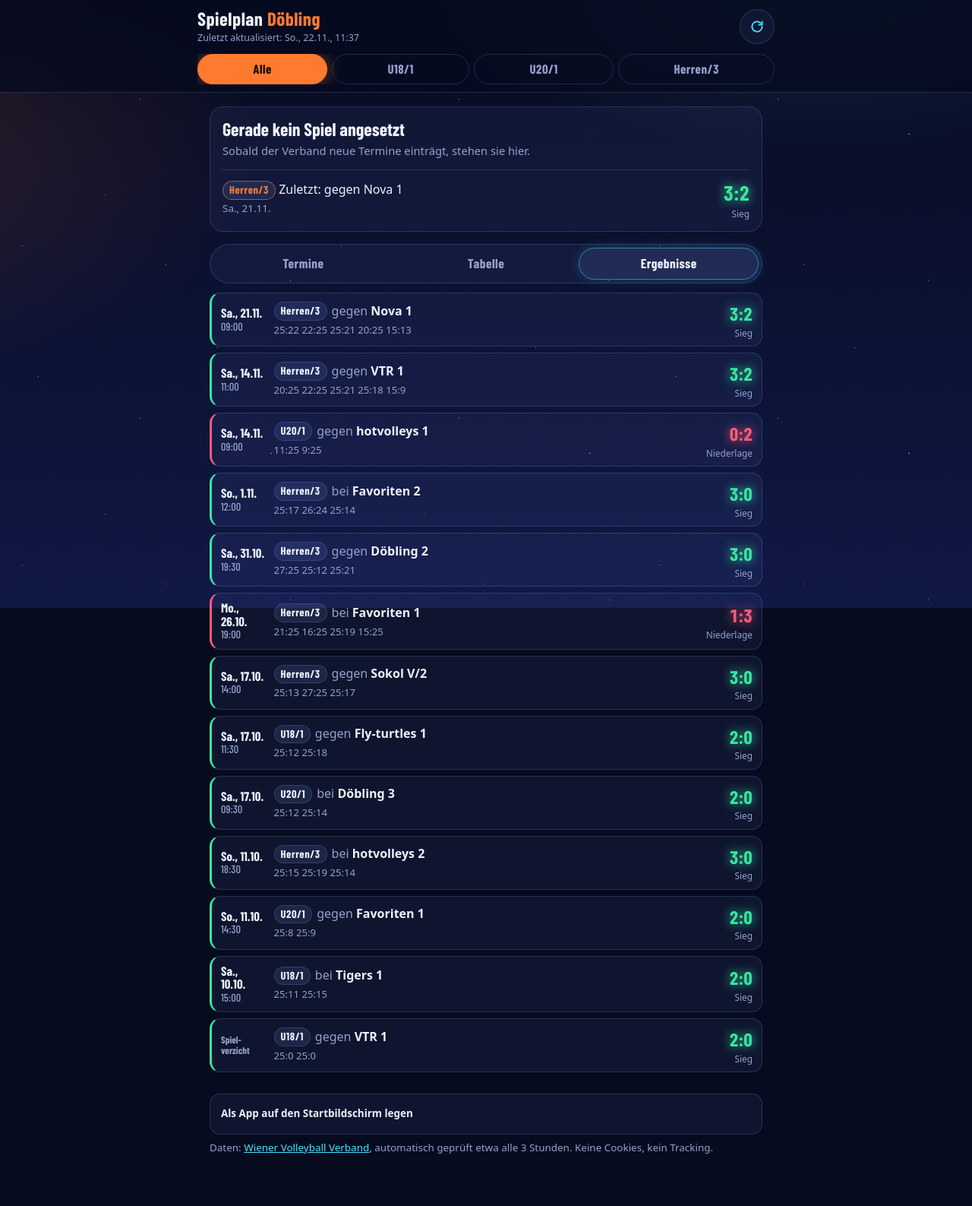
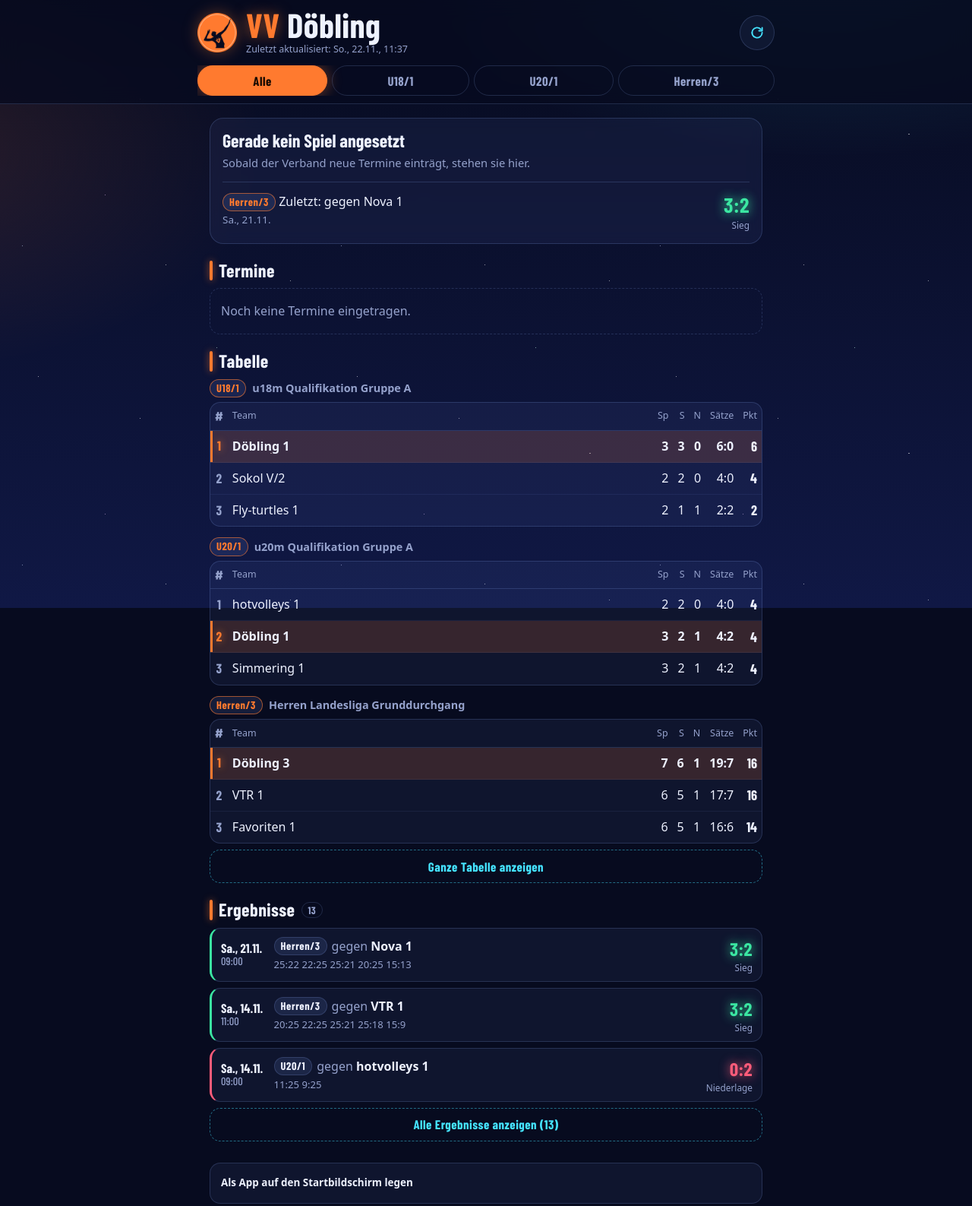
Before and after one commit to beclabi30/spielplan, a plain HTML site: page site/index.html in a window 1280 px wide. Shown: the top 1587 px of the page at 76% size. Drawn offline with Linux system fonts and the light colour scheme.

Commit message:
Große VV-Döbling-Überschrift mit Vereinslogo, kompakte Abschnitte statt Reiter
Co-Authored-By: Claude Opus 5.5 <noreply@anthropic.com>

```diff
--- a/site/app.js
+++ b/site/app.js
@@ -9,7 +9,8 @@ const nowFn = () => (params.get('now') ? new Date(params.get('now')) : new Date(
 
 let data = null;
 let selected = 'all';
-let pane = null; // 'up' | 'tab' | 'res'; null = automatisch
+const SHORT = 3; // so viele Termine/Ergebnisse sind sofort sichtbar
+const open = { up: false, tab: false, res: false }; // „Alle anzeigen“ aufgeklappt?
 try { selected = localStorage.getItem('team') || 'all'; } catch { /* privat oder gesperrt */ }
 
 /* ---------- Helfer ---------- */
@@ -186,35 +187,49 @@ function gameRow(g, kind) {
   return h('li', { class: cls }, date, who, right);
 }
 
-function renderList(id, games, kind, emptyText) {
-  document.getElementById(id).replaceChildren(...(games.length ? games.map(g => gameRow(g, kind)) : [h('li', { class: 'empty-row' }, emptyText)]));
+function moreButton(key, total, shown, label) {
+  const btn = document.getElementById(`more-${key}`);
+  if (total <= shown && !open[key]) { btn.hidden = true; return; }
+  btn.hidden = false;
+  btn.textContent = open[key] ? 'Weniger anzeigen' : `Alle ${label} anzeigen (${total})`;
+  btn.setAttribute('aria-expanded', String(open[key]));
 }
 
+function renderList(key, id, games, kind, emptyText, label) {
+  const shown = open[key] ? games : games.slice(0, SHORT);
+  document.getElementById(id).replaceChildren(...(games.length ? shown.map(g => gameRow(g, kind)) : [h('li', { class: 'empty-row' }, emptyText)]));
+  moreButton(key, games.length, SHORT, label);
+  const c = document.getElementById(`c-${key}`); if (c) c.textContent = games.length ? String(games.length) : '';
+}
+
+/** Kurzansicht: eigenes Team mit direkten Nachbarn; aufgeklappt: ganze Tabelle. */
 function renderTables() {
   const box = document.getElementById('tables');
   box.replaceChildren();
+  let hiddenRows = 0;
   for (const t of visibleTeams()) for (const c of t.competitions) {
     if (!c.standings.length) continue;
-    box.append(h('h3', { class: 'tbl-title' }, `${t.label}: ${c.name}`),
+    const me = c.standings.findIndex(s => s.team === t.team);
+    let rows = c.standings;
+    if (!open.tab && me >= 0) {
+      const from = Math.max(0, Math.min(me - 1, c.standings.length - 3));
+      rows = c.standings.slice(from, from + 3);
+    }
+    hiddenRows += c.standings.length - rows.length;
+    box.append(h('h3', { class: 'tbl-title' }, h('span', { class: 'chip us' }, t.label), ` ${c.name}`),
       h('table', { class: 'standings' },
         h('thead', {}, h('tr', {}, h('th', { class: 'r', scope: 'col', title: 'Platz' }, '#'), h('th', { class: 't', scope: 'col' }, 'Team'),
           h('th', { scope: 'col', title: 'Spiele' }, 'Sp'), h('th', { scope: 'col', title: 'Siege' }, 'S'), h('th', { scope: 'col', title: 'Niederlagen' }, 'N'),
           h('th', { class: 'sets', scope: 'col' }, 'Sätze'), h('th', { scope: 'col', title: 'Punkte' }, 'Pkt'))),
-        h('tbody', {}, c.standings.map(s => h('tr', { class: s.team === t.team ? 'us' : null },
+        h('tbody', {}, rows.map(s => h('tr', { class: s.team === t.team ? 'us' : null },
           h('td', { class: 'r' }, s.rank), h('td', { class: 't' }, s.team), h('td', {}, s.played ?? '–'), h('td', {}, s.won ?? '–'), h('td', {}, s.lost ?? '–'),
           h('td', { class: 'sets' }, `${s.setsWon ?? '–'}:${s.setsLost ?? '–'}`), h('td', { class: 'pts' }, s.points ?? '–'))))));
   }
   if (!box.children.length) box.append(h('p', { class: 'empty-row' }, 'Noch keine Tabelle veröffentlicht.'));
-}
-
-function renderTabs(hasUpcoming) {
-  const active = pane || (hasUpcoming ? 'up' : 'res');
-  for (const b of document.querySelectorAll('.tabs button')) {
-    const on = b.dataset.pane === active;
-    b.setAttribute('aria-selected', String(on));
-    b.tabIndex = on ? 0 : -1;
-    document.getElementById(`pane-${b.dataset.pane}`).hidden = !on;
-  }
+  const btn = document.getElementById('more-tab');
+  btn.hidden = !open.tab && hiddenRows === 0;
+  btn.textContent = open.tab ? 'Weniger anzeigen' : 'Ganze Tabelle anzeigen';
+  btn.setAttribute('aria-expanded', String(open.tab));
 }
 
 function renderStatus() {
@@ -240,10 +255,9 @@ function render() {
   renderStatus();
   const { upcoming, past } = split(gamesOf(visibleTeams()), now);
   renderNext(upcoming, past, now);
-  renderList('upcoming', upcoming.slice(1), 'up', upcoming.length ? 'Keine weiteren Termine.' : 'Noch keine Termine eingetragen.');
+  renderList('up', 'upcoming', upcoming.slice(1), 'up', upcoming.length ? 'Keine weiteren Termine.' : 'Noch keine Termine eingetragen.', 'Termine');
   renderTables();
-  renderList('results', past, 'past', 'Noch keine Ergebnisse.');
-  renderTabs(upcoming.length > 1);
+  renderList('res', 'results', past, 'past', 'Noch keine Ergebnisse.', 'Ergebnisse');
 }
 
 /* ---------- Laden ---------- */
@@ -278,7 +292,11 @@ async function load(manual) {
 
 document.addEventListener('DOMContentLoaded', () => {
   document.getElementById('refresh').addEventListener('click', () => load(true));
-  for (const b of document.querySelectorAll('.tabs button')) b.addEventListener('click', () => { pane = b.dataset.pane; render(); });
+  for (const b of document.querySelectorAll('.more')) b.addEventListener('click', () => { open[b.dataset.key] = !open[b.dataset.key]; render(); });
+  const logo = document.getElementById('club-logo');
+  logo.addEventListener('load', () => { logo.hidden = false; });
+  logo.addEventListener('error', () => { logo.remove(); });
+  if (logo.complete && logo.naturalWidth) logo.hidden = false;
   load(false);
   document.addEventListener('visibilitychange', () => { if (document.visibilityState === 'visible') load(false); });
   if ('serviceWorker' in navigator && location.protocol === 'https:') navigator.serviceWorker.register('sw.js').catch(() => {});
--- a/site/index.html
+++ b/site/index.html
@@ -6,7 +6,7 @@
   <meta http-equiv="Content-Security-Policy" content="default-src 'self'; img-src 'self' data:; style-src 'self'; script-src 'self'; connect-src 'self'; font-src 'self'; manifest-src 'self'; worker-src 'self'; base-uri 'none'; form-action 'none'; object-src 'none'">
   <meta name="referrer" content="no-referrer">
   <meta name="robots" content="noindex, nofollow">
-  <title>Spielplan Döbling</title>
+  <title>VV Döbling Spielplan</title>
   <meta name="description" content="Nächste Spiele, Hallen, Tabellen und Ergebnisse von U18/1, U20/1 und Herren/3.">
   <meta name="theme-color" content="#070B1F">
   <meta name="color-scheme" content="dark">
@@ -23,9 +23,12 @@
   <div class="sky" aria-hidden="true"></div>
   <header class="top">
     <div class="top-row">
-      <div>
-        <h1 class="brand">Spielplan <span>Döbling</span></h1>
-        <p class="stamp" id="stamp" aria-live="polite">Lädt …</p>
+      <div class="crest">
+        <img id="club-logo" class="club-logo" src="icons/club-logo.png" alt="" width="52" height="52" hidden>
+        <div>
+          <h1 class="brand"><span class="vv">VV</span> Döbling</h1>
+          <p class="stamp" id="stamp" aria-live="polite">Lädt …</p>
+        </div>
       </div>
       <button type="button" class="refresh" id="refresh" aria-label="Jetzt aktualisieren" title="Jetzt aktualisieren">
         <svg aria-hidden="true" viewBox="0 0 24 24" width="20" height="20"><path d="M20 12a8 8 0 1 1-2.34-5.66M20 4v5h-5" fill="none" stroke="currentColor" stroke-width="2.2" stroke-linecap="round" stroke-linejoin="round"/></svg>
@@ -40,15 +43,22 @@
     <div id="alert" class="alert" role="status" hidden></div>
     <section id="next" class="next" aria-label="Nächstes Spiel"></section>
 
-    <section class="panel-area">
-      <div class="tabs" role="tablist" aria-label="Ansicht">
-        <button type="button" role="tab" id="tab-up" aria-controls="pane-up" data-pane="up">Termine</button>
-        <button type="button" role="tab" id="tab-tab" aria-controls="pane-tab" data-pane="tab">Tabelle</button>
-        <button type="button" role="tab" id="tab-res" aria-controls="pane-res" data-pane="res">Ergebnisse</button>
-      </div>
-      <div id="pane-up" role="tabpanel" aria-labelledby="tab-up" class="pane"><ol id="upcoming" class="games"></ol></div>
-      <div id="pane-tab" role="tabpanel" aria-labelledby="tab-tab" class="pane"><div id="tables"></div></div>
-      <div id="pane-res" role="tabpanel" aria-labelledby="tab-res" class="pane"><ol id="results" class="games"></ol></div>
+    <section class="sec" aria-labelledby="h-up">
+      <h2 id="h-up" class="sec-h">Termine <span class="count" id="c-up"></span></h2>
+      <ol id="upcoming" class="games"></ol>
+      <button type="button" class="more" id="more-up" data-key="up" hidden></button>
+    </section>
+
+    <section class="sec" aria-labelledby="h-tab">
+      <h2 id="h-tab" class="sec-h">Tabelle</h2>
+      <div id="tables"></div>
+      <button type="button" class="more" id="more-tab" data-key="tab" hidden></button>
+    </section>
+
+    <section class="sec" aria-labelledby="h-res">
+      <h2 id="h-res" class="sec-h">Ergebnisse <span class="count" id="c-res"></span></h2>
+      <ol id="results" class="games"></ol>
+      <button type="button" class="more" id="more-res" data-key="res" hidden></button>
     </section>
   </main>
 
--- a/site/styles.css
+++ b/site/styles.css
@@ -71,8 +71,10 @@ a { color: var(--cyan); }
 }
 .top-row, .teams, main, .foot { max-width: 760px; margin-left: auto; margin-right: auto; }
 .top-row { display: flex; align-items: center; justify-content: space-between; gap: 12px; }
-.brand { margin: 0; font: 700 1.55rem/1 var(--display); letter-spacing: .02em; }
-.brand span { color: var(--orange); }
+.crest { display: flex; align-items: center; gap: 12px; min-width: 0; }
+.club-logo { width: 52px; height: 52px; object-fit: contain; flex: none; filter: drop-shadow(0 0 10px rgba(255, 122, 47, .35)); }
+.brand { margin: 0; font: 700 clamp(2.1rem, 10vw, 2.8rem)/.9 var(--display); letter-spacing: .01em; text-transform: none; }
+.brand .vv { color: var(--orange); text-shadow: 0 0 18px rgba(255, 122, 47, .55); }
 .stamp { margin: 4px 0 0; font-size: .78rem; color: var(--muted); }
 .refresh {
   flex: none; width: 46px; height: 46px; display: grid; place-items: center; cursor: pointer;
@@ -144,11 +146,19 @@ main { padding: 18px 16px 8px; }
 .quiet .last .score.loss { color: var(--loss); }
 .score small { display: block; font: 500 .74rem/1.2 var(--body); color: var(--muted); text-shadow: none; }
 
-/* Reiter */
-.tabs { display: grid; grid-template-columns: repeat(3, 1fr); gap: 4px; padding: 4px; border-radius: 999px; background: var(--panel); border: 1px solid var(--edge); margin-bottom: 12px; }
-.tabs button { min-height: 42px; border: 0; border-radius: 999px; background: transparent; color: var(--muted); cursor: pointer; font: 700 1.08rem/1 var(--display); letter-spacing: .03em; }
-.tabs button[aria-selected="true"] { background: var(--panel-strong); color: var(--ink); box-shadow: inset 0 0 0 1px rgba(69, 227, 255, .45), 0 0 16px rgba(69, 227, 255, .2); }
-.pane[hidden] { display: none; }
+/* Abschnitte */
+.sec { margin-top: 22px; }
+.sec-h { display: flex; align-items: center; gap: 8px; margin: 0 0 10px; font: 700 1.5rem/1 var(--display); letter-spacing: .02em; }
+.sec-h::before { content: ""; width: 4px; height: 1.1em; border-radius: 2px; background: var(--orange); box-shadow: 0 0 10px rgba(255, 122, 47, .7); }
+.count { font: 700 .85rem/1 var(--display); color: var(--muted); border: 1px solid var(--edge); border-radius: 999px; padding: 3px 8px; }
+.count:empty { display: none; }
+.more {
+  width: 100%; min-height: 44px; margin-top: 8px; cursor: pointer; border-radius: 14px;
+  border: 1px dashed rgba(69, 227, 255, .45); background: transparent; color: var(--cyan);
+  font: 700 1.05rem/1 var(--display); letter-spacing: .03em;
+}
+.more:hover { background: rgba(69, 227, 255, .08); }
+.more[hidden] { display: none; }
 
 /* Spiellisten */
 .games { list-style: none; margin: 0; padding: 0; display: grid; gap: 8px; }
@@ -168,7 +178,7 @@ main { padding: 18px 16px 8px; }
 .empty-row { padding: 18px 14px; color: var(--muted); border-radius: 14px; border: 1px dashed var(--edge); }
 
 /* Tabelle */
-.tbl-title { margin: 14px 0 6px; font: 700 1.05rem/1.2 var(--display); color: var(--muted); letter-spacing: .02em; }
+.tbl-title { display: flex; align-items: center; gap: 8px; margin: 14px 0 6px; font: 600 .9rem/1.2 var(--body); color: var(--muted); }
 .tbl-title:first-child { margin-top: 0; }
 .standings { width: 100%; border-collapse: separate; border-spacing: 0; font-variant-numeric: tabular-nums; border-radius: 14px; overflow: hidden; border: 1px solid var(--edge); background: var(--panel); }
 .standings th, .standings td { padding: 9px 6px; text-align: right; }
--- a/site/sw.js
+++ b/site/sw.js
@@ -1,8 +1,8 @@
 // Offline-Speicher: Seite aus dem Speicher, Daten immer zuerst aus dem Netz.
-const CACHE = 'spielplan-v2';
+const CACHE = 'spielplan-v3';
 const STATIC = ['./', 'index.html', 'styles.css', 'app.js', 'manifest.webmanifest',
   'fonts/barlow-condensed-500.woff2', 'fonts/barlow-condensed-700.woff2',
-  'icons/icon-192.png', 'icons/icon-512.png', 'icons/apple-touch-icon.png'];
+  'icons/icon-192.png', 'icons/icon-512.png', 'icons/apple-touch-icon.png', 'icons/club-logo.png'];
 
 self.addEventListener('install', e => {
   e.waitUntil(caches.open(CACHE).then(c => c.addAll(STATIC)).then(() => self.skipWaiting()));
```
Also changed, not shown: site/icons/club-logo.png (added), 1 other file.
